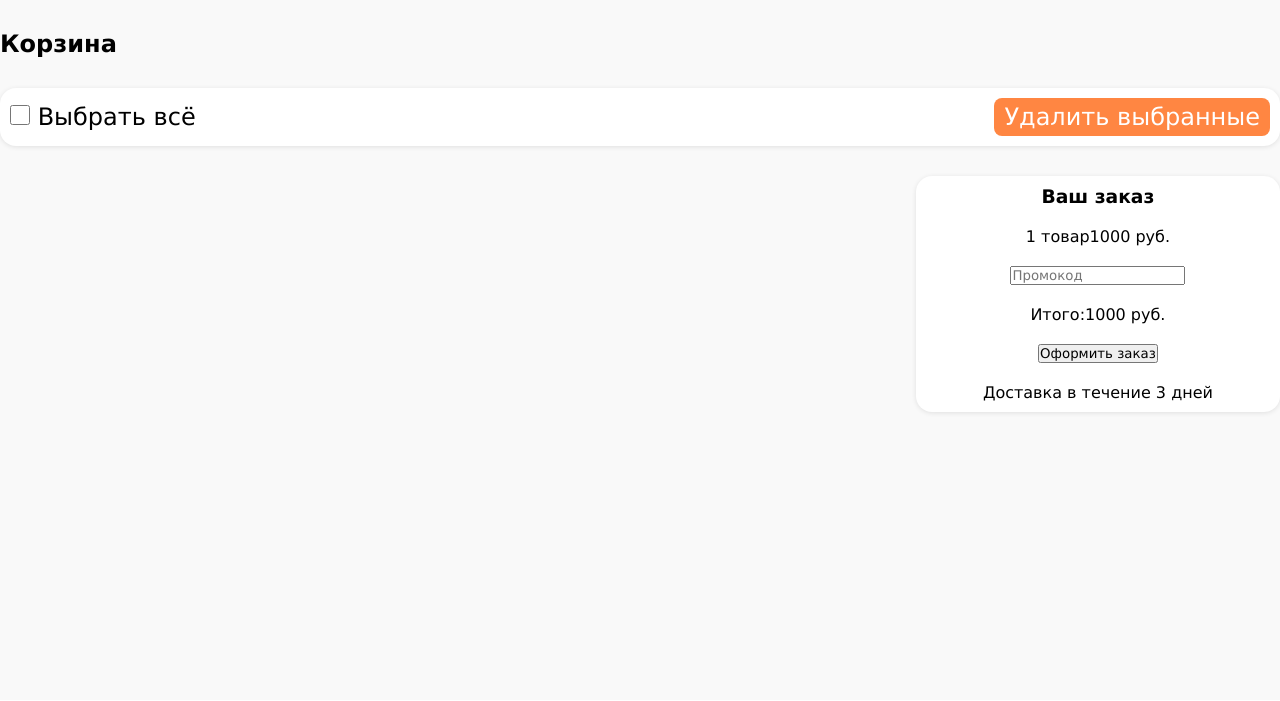
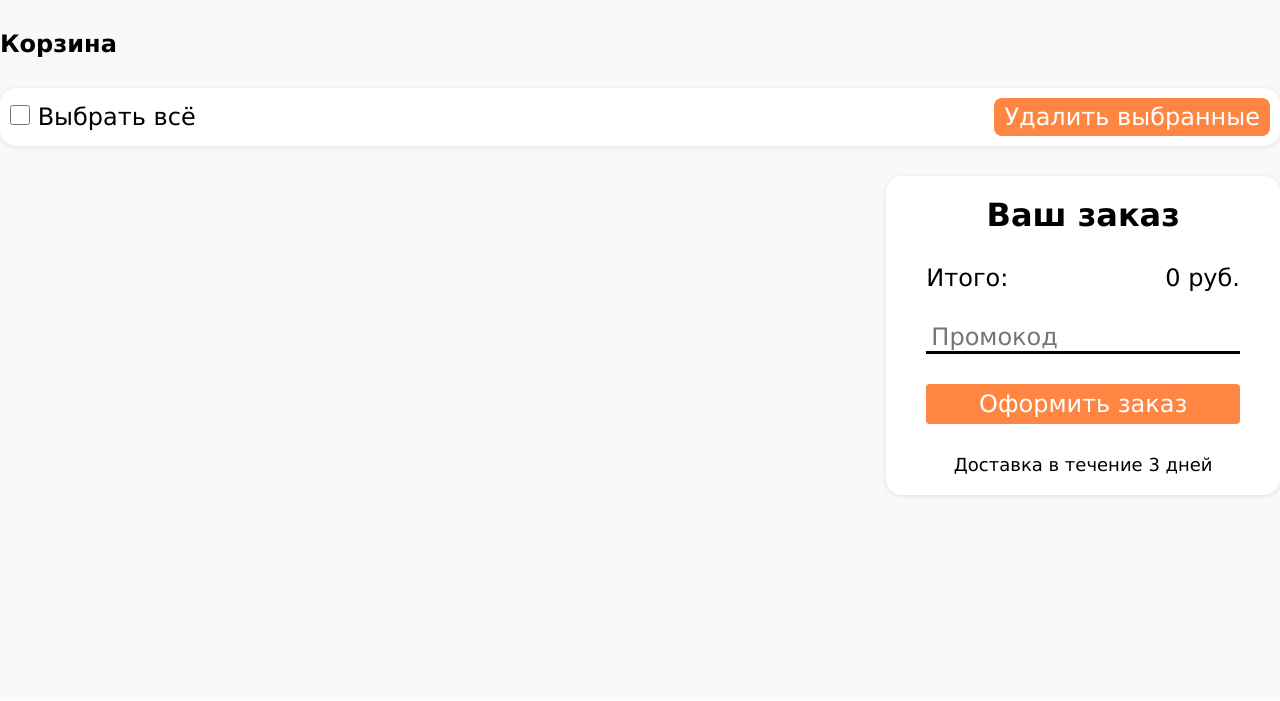
Before and after one commit to NekrasovArtem/Online-store-Kotopes, a PHP site: page /basket in a window 1280 px wide. Shown: the part 140-841 px from the top of the page. Run offline with PHP 8.4, Linux system fonts and the light colour scheme; data that the repository does not hold is empty; some libraries are stand-ins or nearby versions; some web fonts are replaced.

Commit message:
update basket

```diff
--- a/core/core.php
+++ b/core/core.php
@@ -1,9 +1,9 @@
 <?php
 class KotoPes {
-    private const string DB_HOST = 'localhost';
-    private const string DB_USER = 'ueremanm_losev_artyom';
-    private const string DB_PASSWORD = 'bwuLN375';
-    private const string DB_NAME = 'ueremanm_db_kotopes';
+    private const DB_HOST = 'localhost';
+    private const DB_USER = 'ueremanm_losev_artyom';
+    private const DB_PASSWORD = 'bwuLN375';
+    private const DB_NAME = 'ueremanm_db_kotopes';
     private mysqli|false $connection;
 
     public function getConnection():false|mysqli
@@ -41,6 +41,12 @@ class KotoPes {
     {
         $sql = "SELECT * FROM users WHERE id='".$id."'";
         return $this->connection->query($sql)->fetch_assoc();
+    }
+
+    public function getPromocodes()
+    {
+        $sql = "SELECT * FROM promocodes";
+        return $this->connection->query($sql);
     }
 
     public function getAllProducts():mysqli_result|bool
--- /dev/null
+++ b/core/get_promocodes.php
@@ -0,0 +1,14 @@
+<?php
+require './core.php';
+header('Content-Type: application/json');
+$KotoPes = new KotoPes();
+$connection = $KotoPes->getConnection();
+
+$promocodes = $KotoPes->getPromocodes();
+
+foreach ($promocodes as $promo) {
+    $result[] = $promo;
+}
+
+echo json_encode($result);
+?>
--- a/core/products_in_basket.php
+++ b/core/products_in_basket.php
@@ -4,7 +4,7 @@ header('Content-Type: application/json');
 $KotoPes = new KotoPes();
 $connection = $KotoPes->getConnection();
 
-$numbersArray = [38, 37, 40, 39, 38, 40];
+$numbersArray = json_decode(file_get_contents('php://input'), true);
 $resultIds = [];
 
 // Собираем количество товаров
@@ -26,8 +26,9 @@ foreach ($products as $product) {
         'id' => $product['id'],
         'name' => $product['name'],
         'price' => $product['price'],
+        'count' => $resultIds[strval($product['id'])],
         'url' => $product['image'],
-        'count' => $resultIds[strval($product['id'])]
+        'description' => $product['description'],
     ];
 }
 
--- a/scripts/basket.js
+++ b/scripts/basket.js
@@ -1,7 +1,12 @@
 const basket = {
     data() {
         return {
-            products: null
+            activePage: 'basket',
+            products: null,
+            originalPrice: 0,
+            promoDiscount: 0,
+            promocodes: null,
+            promocode: null,
         }
     },
     created() {
@@ -18,10 +23,24 @@ const basket = {
                 },
                 body: JSON.stringify(productsIds)
             })
-                .then(response => response.json())
-                .then(data => {
-                    this.products = data
-                })
+            .then(response => response.json())
+            .then(data => {
+                this.products = data
+                for (let i = 0; i < this.products.length; i++) {
+                    this.originalPrice += this.products[i].price * this.products[i].count
+                }
+            })
+
+            fetch('/core/get_promocodes.php', {
+                method: 'POST',
+                headers: {
+                    'Content-Type': 'application/json'
+                }
+            })
+            .then(response => response.json())
+            .then(data => {
+                this.promocodes = data
+            })
         },
         removeProduct(id) {
             let newProducts = [];
@@ -33,6 +52,40 @@ const basket = {
             }
 
             this.products = newProducts
+
+            let newProductsIds = [];
+            let productsIds = JSON.parse(localStorage.getItem('productsIds'));
+            for (const key in productsIds) {
+                if (productsIds[key] != id) {
+                    newProductsIds.push(productsIds[key])
+                }
+            }
+            localStorage.setItem('productsIds', JSON.stringify(newProductsIds))
+            updateBasketCounter();
+
+            this.originalPrice = 0
+            for (let i = 0; i < this.products.length; i++) {
+                this.originalPrice += this.products[i].price * this.products[i].count
+            }
+        },
+        checkPromocode() {
+            for (const key in this.promocodes) {
+                if (this.promocode === this.promocodes[key].promo) {
+                    this.promoDiscount = (this.promocodes[key].discount / 100).toFixed(2)
+                    return true;
+                }
+            }
+
+            this.promoDiscount = 0;
+        },
+        recalculatePrice() {
+            this.originalPrice = 0
+            for (let i = 0; i < this.products.length; i++) {
+                this.originalPrice += this.products[i].price * this.products[i].count
+            }
+        },
+        createOrder() {
+            this.activePage = 'order'
         }
     },
 }
--- a/styles/main.css
+++ b/styles/main.css
@@ -474,7 +474,7 @@ a {
     flex-direction: row;
     justify-content: space-between;
     align-items: flex-start;
-    gap: 100px;
+    gap: 50px;
     padding: 0;
     border-radius: 0;
     background: none;
@@ -542,11 +594,54 @@ a {
     flex-direction: column;
     align-items: center;
     justify-content: flex-start;
-    gap: 20px;
-    padding: 10px;
+    gap: 30px;
+    padding: 20px 40px;
     border-radius: 1rem;
     background: #FFF;
     box-shadow: 0 1px 5px rgba(0, 0, 0, 0.1);
 }
 
+.basket__form > h3 {
+    font-size: 32px;
+}
+
+.basket__form-price {
+    width: 100%;
+    height: auto;
+    display: flex;
+    justify-content: space-between;
+    align-items: flex-start;
+    font-size: 24px;
+}
+
+.basket__form > input {
+    width: 100%;
+    height: 32px;
+    font-size: 24px;
+    padding: 5px;
+    border: none;
+    border-bottom: 3px solid #000;
+}
+
+.basket__form > input:focus {
+    outline: none;
+}
+
+.basket__form > button {
+    cursor: pointer;
+    width: 100%;
+    height: auto;
+    padding: 5px;
+    text-align: center;
+    font-size: 24px;
+    color: #FFF;
+    border: 1px solid var(--actionColor);
+    border-radius: 0.2rem;
+    background: var(--actionColor);
+}
+
+.basket__form > span {
+    font-size: 18px;
+}
+
 /* Корзинка конец */
--- a/templates/basket.php
+++ b/templates/basket.php
@@ -8,7 +8,7 @@
             </label>
             <button id="btn-get">Удалить выбранные</button>
         </div>
-        <form class="basket__wrapper">
+        <div class="basket__wrapper" v-if="activePage === 'basket'">
             <div class="basket__items">
                 <div class="basket__item" v-for="(item, index) in products" key="item">
                     <div class="basket__item-image">
@@ -17,13 +17,15 @@
                     <div class="basket__item-info">
                         <div class="basket__item-name">
                             <h3>{{ item.name }}</h3>
-                            <div>
-                                <input type="checkbox" />
-                                <button type="button" @click="removeProduct(item.id)">{{item.id}}<img src="" alt="Удалить"></button>
+                            <div class="basket__item-delete">
+                                <button type="button" @click="removeProduct(item.id)"><img src="<?= $sitePath ?>/images/icon-trashcan.svg" alt="Удалить"></button>
                             </div>
                         </div>
+                        <div class="basket__item-description">
+                            <p>{{ item.description.slice(0, 160) }}...</p>
+                        </div>
                         <div class="basket__item-price">
-                            <span>Кол-во: <input type="number" v-model="item.count" min="1" /></span>
+                            <span>Кол-во: <input type="number" v-on:change="recalculatePrice()" v-model="item.count" min="1" max="5" /></span>
                             <span>{{ item.price }} руб./шт</span>
                         </div>
                     </div>
@@ -31,18 +33,17 @@
             </div>
             <div class="basket__form">
                 <h3>Ваш заказ</h3>
-                <div>
-                    <span>1 товар</span>
-                    <span>1000 руб.</span>
+                <div class="basket__form-price">
+                    <span>Итого:</span>
+                    <span>{{ +originalPrice - (+originalPrice * +promoDiscount).toFixed(2) }} руб.</span>
                 </div>
-                <input type="text" name="promocode" id="promocode" placeholder="Промокод" />
-                <div>
-                    <span>Итого:</span>
-                    <span>1000 руб.</span>
-                </div>
-                <button type="submit" name="createOrder">Оформить заказ</button>
+                <input type="text" name="promocode" id="promocode" placeholder="Промокод" v-on:change="checkPromocode" v-model="promocode" />
+                <button name="createOrder" @click="createOrder()">Оформить заказ</button>
                 <span>Доставка в течение 3 дней</span>
             </div>
-        </form>
+        </div>
+        <div v-if="activePage === 'order'">
+            <h1>Ваш заказ</h1>
+        </div>
     </section>
 </main>
```
Also changed, not shown: other parts of styles/main.css (+52 -0 lines), core/basket-loader.php (deleted), images/icon-trashcan.svg (added), scripts/main.js (line endings or trailing spaces).
